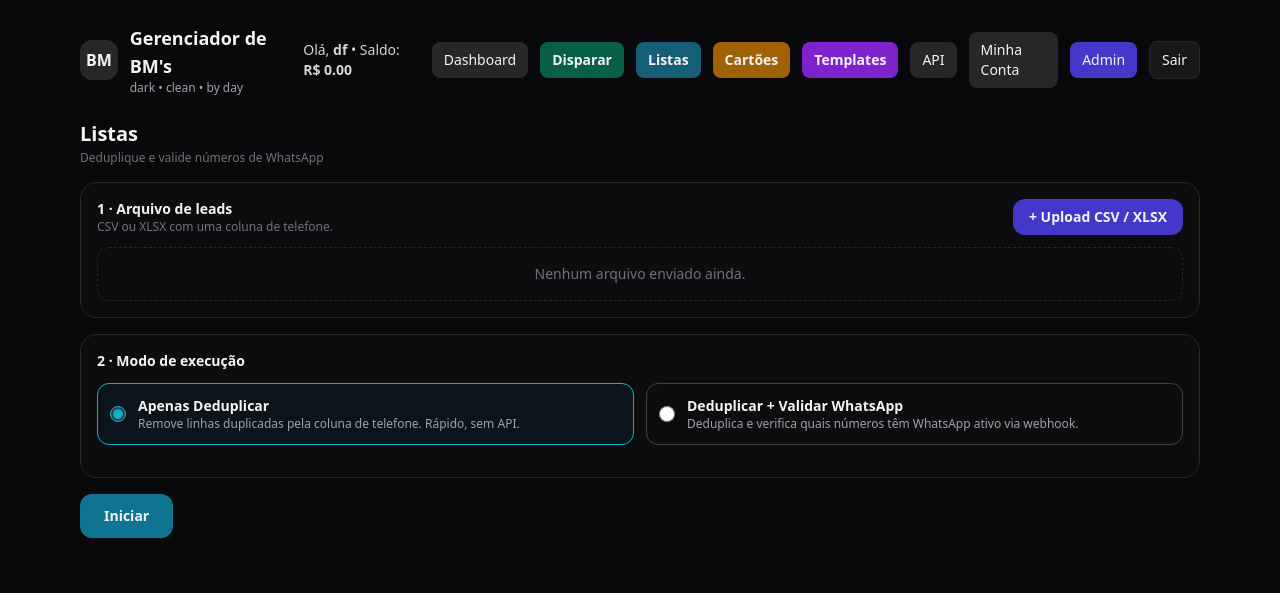
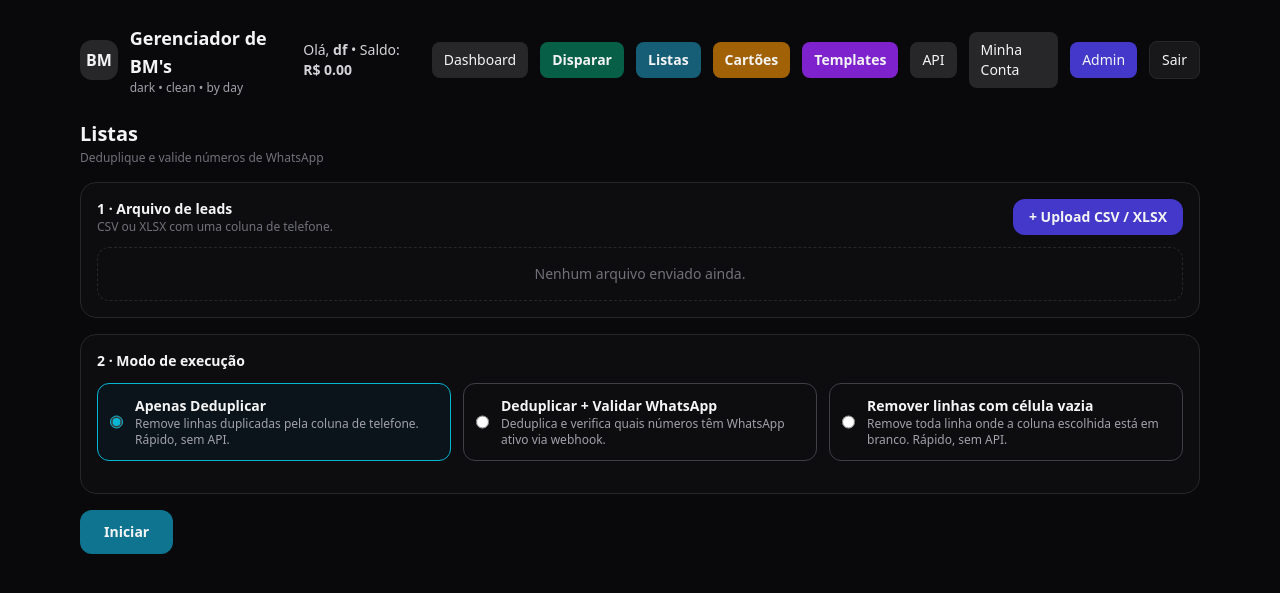
Before and after one commit to italotec/manager, a Flask app: page /listas in a window 1280 px wide. Shown: the top 593 px of the page. Run offline with Flask 3, Linux system fonts and the light colour scheme; a user stored in the database is signed in; data that the repository does not hold is empty; some libraries are stand-ins or nearby versions.

Commit message:
feat: novo modo remover linhas com célula vazia em /listas
Co-Authored-By: Claude Sonnet 4.6 <noreply@anthropic.com>

```diff
--- a/app/routes/listas.py
+++ b/app/routes/listas.py
@@ -128,7 +128,7 @@ def start_job():
         if not filename or not phone_column:
             return jsonify({"error": "Campos obrigatórios faltando."}), 400
 
-        if mode not in ("dedup_only", "dedup_validate"):
+        if mode not in ("dedup_only", "dedup_validate", "remove_empty"):
             return jsonify({"error": "Modo inválido."}), 400
 
         fn = secure_filename(filename)
--- a/app/services/listas_service.py
+++ b/app/services/listas_service.py
@@ -482,6 +482,24 @@ def _run_lista_job(app, job_id: int, user_id: int,
         _finish("error", f"Coluna '{phone_column}' não encontrada.")
         return
 
+    # ── 2a. remove_empty mode ─────────────────────────────────────────────────
+    if mode == "remove_empty":
+        state["last_message"] = "Removendo linhas vazias..."
+        kept = [r for r in rows
+                if str(r.get(phone_column, "") or "").strip() != ""]
+        removed = len(rows) - len(kept)
+        state["total"] = len(kept)
+        out_path = result_path(user_id, job_id, "deduped", ext)
+        try:
+            _write_file(kept, out_path, ext)
+        except Exception as exc:
+            _finish("error", f"Erro ao salvar arquivo: {exc}")
+            return
+        _finish("done",
+                f"Concluído — {len(kept)} linhas mantidas, "
+                f"{removed} linhas vazias removidas.")
+        return
+
     # ── 2. Normalize phones ───────────────────────────────────────────────────
     cfg = _load_admin_config(app) if mode == "dedup_validate" else {"country_code": "55"}
     country_code = cfg.get("country_code", "55")
--- a/app/templates/listas.html
+++ b/app/templates/listas.html
@@ -77,7 +77,7 @@
 
   {# column picker — shown after file is selected #}
   <div id="columnPicker" class="hidden mt-4 pt-4 border-t border-zinc-800">
-    <div class="text-xs text-zinc-400 mb-2 font-semibold">Coluna de telefone:</div>
+    <div id="columnPickerLabel" class="text-xs text-zinc-400 mb-2 font-semibold">Coluna de telefone:</div>
     <select id="phoneColumnSelect"
             class="px-3 py-2 rounded-xl bg-zinc-950 border border-zinc-800 text-sm w-full max-w-sm">
       <option value="">— selecione —</option>
@@ -108,6 +108,15 @@
       <div>
         <div class="text-sm font-semibold">Deduplicar + Validar WhatsApp</div>
         <div class="text-xs text-zinc-400">Deduplica e verifica quais números têm WhatsApp ativo via webhook.</div>
+      </div>
+    </label>
+
+    <label class="flex items-center gap-3 cursor-pointer p-3 rounded-xl border border-zinc-700 hover:border-violet-700 has-[:checked]:border-violet-500 has-[:checked]:bg-violet-950/20 flex-1">
+      <input type="radio" name="mode" value="remove_empty" id="modeRemoveEmpty"
+             class="w-4 h-4 accent-violet-500" onchange="onModeChange()">
+      <div>
+        <div class="text-sm font-semibold">Remover linhas com célula vazia</div>
+        <div class="text-xs text-zinc-400">Remove toda linha onde a coluna escolhida está em branco. Rápido, sem API.</div>
       </div>
     </label>
   </div>
@@ -173,7 +182,7 @@
       <div id="statTotal" class="text-lg font-bold font-mono">0</div>
     </div>
     <div class="rounded-xl bg-zinc-950 border border-zinc-800 p-3 text-center">
-      <div class="text-xs text-zinc-400 mb-1">Únicos</div>
+      <div id="statUnicosLabel" class="text-xs text-zinc-400 mb-1">Únicos</div>
       <div id="statUnicos" class="text-lg font-bold font-mono text-cyan-400">0</div>
     </div>
     <div class="rounded-xl bg-zinc-950 border border-zinc-800 p-3 text-center">
@@ -241,6 +250,8 @@
           <td class="py-2">
             {% if j.mode == "dedup_only" %}
               <span class="px-2 py-0.5 rounded-lg bg-zinc-800 text-cyan-400">Dedup</span>
+            {% elif j.mode == "remove_empty" %}
+              <span class="px-2 py-0.5 rounded-lg bg-zinc-800 text-violet-400">Limpar</span>
             {% else %}
               <span class="px-2 py-0.5 rounded-lg bg-zinc-800 text-emerald-400">Validar</span>
             {% endif %}
@@ -261,13 +272,7 @@
           <td class="py-2 text-zinc-500">{{ j.created_at.strftime('%d/%m %H:%M') }}</td>
           <td class="py-2">
             {% if j.status == "done" %}
-              {% set ext = j.original_file.rsplit('.', 1)[1] if '.' in j.original_file else 'xlsx' %}
-              {% if j.mode == "dedup_only" %}
-                <a href="{{ url_for('listas.download_result', job_id=j.id, kind='deduped') }}"
-                   class="px-2 py-1 rounded-lg bg-cyan-900/50 hover:bg-cyan-800 text-cyan-300 text-xs transition-colors">
-                  Deduplicado
-                </a>
-              {% else %}
+              {% if j.mode == "dedup_validate" %}
                 <div class="flex gap-1 flex-wrap">
                   <a href="{{ url_for('listas.download_result', job_id=j.id, kind='whatsapp') }}"
                      class="px-2 py-1 rounded-lg bg-emerald-900/50 hover:bg-emerald-800 text-emerald-300 text-xs transition-colors">
@@ -282,6 +287,11 @@
                     Erros
                   </a>
                 </div>
+              {% else %}
+                <a href="{{ url_for('listas.download_result', job_id=j.id, kind='deduped') }}"
+                   class="px-2 py-1 rounded-lg bg-cyan-900/50 hover:bg-cyan-800 text-cyan-300 text-xs transition-colors">
+                  {{ "Lista Limpa" if j.mode == "remove_empty" else "Deduplicado" }}
+                </a>
               {% endif %}
             {% endif %}
           </td>
@@ -357,11 +367,9 @@ function renderPreview(rows, cols) {
 function onModeChange() {
   selectedMode = document.querySelector('input[name="mode"]:checked').value;
   const ws = document.getElementById("workerSection");
-  if (selectedMode === "dedup_validate") {
-    ws.classList.remove("hidden");
-  } else {
-    ws.classList.add("hidden");
-  }
+  ws.classList.toggle("hidden", selectedMode !== "dedup_validate");
+  document.getElementById("columnPickerLabel").textContent =
+    selectedMode === "remove_empty" ? "Coluna a verificar:" : "Coluna de telefone:";
 }
 
 // ── workers ────────────────────────────────────────────────────────────────
@@ -414,9 +422,11 @@ function startJob() {
 function showProgress(mode) {
   document.getElementById("progressPanel").classList.remove("hidden");
   document.getElementById("downloadPanel").classList.add("hidden");
-  document.getElementById("stopBtn").classList.toggle("hidden", mode === "dedup_only");
-  document.getElementById("statsDedup").classList.toggle("hidden", mode !== "dedup_only");
-  document.getElementById("statsValidate").classList.toggle("hidden", mode === "dedup_only");
+  document.getElementById("stopBtn").classList.toggle("hidden", mode !== "dedup_validate");
+  document.getElementById("statsDedup").classList.toggle("hidden", mode === "dedup_validate");
+  document.getElementById("statsValidate").classList.toggle("hidden", mode !== "dedup_validate");
+  document.getElementById("statUnicosLabel").textContent =
+    mode === "remove_empty" ? "Mantidos" : "Únicos";
 }
 
 function startPolling() {
@@ -447,10 +457,9 @@ function updateUI(data) {
   const labels = {queued: "na fila", running: "processando", done: "concluído", error: "erro", stopped: "parado"};
   badge.textContent = labels[status] || status;
 
-  if (mode === "dedup_only") {
+  if (mode !== "dedup_validate") {
     document.getElementById("statTotal").textContent    = data.total;
-    document.getElementById("statUnicos").textContent   = data.total;   // total after dedup = unicos
-    // We don't get dup count separately — show from last_message or 0
+    document.getElementById("statUnicos").textContent   = data.total;
     document.getElementById("statRemovidos").textContent = "—";
   } else {
     document.getElementById("vStatTotal").textContent  = data.total;
@@ -474,13 +483,7 @@ function showDownloads(jobId, mode) {
   const btns  = document.getElementById("downloadBtns");
   panel.classList.remove("hidden");
 
-  if (mode === "dedup_only") {
-    btns.innerHTML = `
-      <a href="/listas/job/${jobId}/download/deduped"
-         class="px-4 py-2 rounded-xl bg-cyan-700 hover:bg-cyan-600 text-sm font-semibold transition-colors">
-        Baixar Lista Deduplicada
-      </a>`;
-  } else {
+  if (mode === "dedup_validate") {
     btns.innerHTML = `
       <a href="/listas/job/${jobId}/download/whatsapp"
          class="px-4 py-2 rounded-xl bg-emerald-700 hover:bg-emerald-600 text-sm font-semibold transition-colors">
@@ -493,6 +496,13 @@ function showDownloads(jobId, mode) {
       <a href="/listas/job/${jobId}/download/errors"
          class="px-4 py-2 rounded-xl bg-amber-700 hover:bg-amber-600 text-sm font-semibold transition-colors">
         Baixar Erros
+      </a>`;
+  } else {
+    const label = mode === "remove_empty" ? "Baixar Lista Limpa" : "Baixar Lista Deduplicada";
+    btns.innerHTML = `
+      <a href="/listas/job/${jobId}/download/deduped"
+         class="px-4 py-2 rounded-xl bg-cyan-700 hover:bg-cyan-600 text-sm font-semibold transition-colors">
+        ${label}
       </a>`;
   }
 }
```
